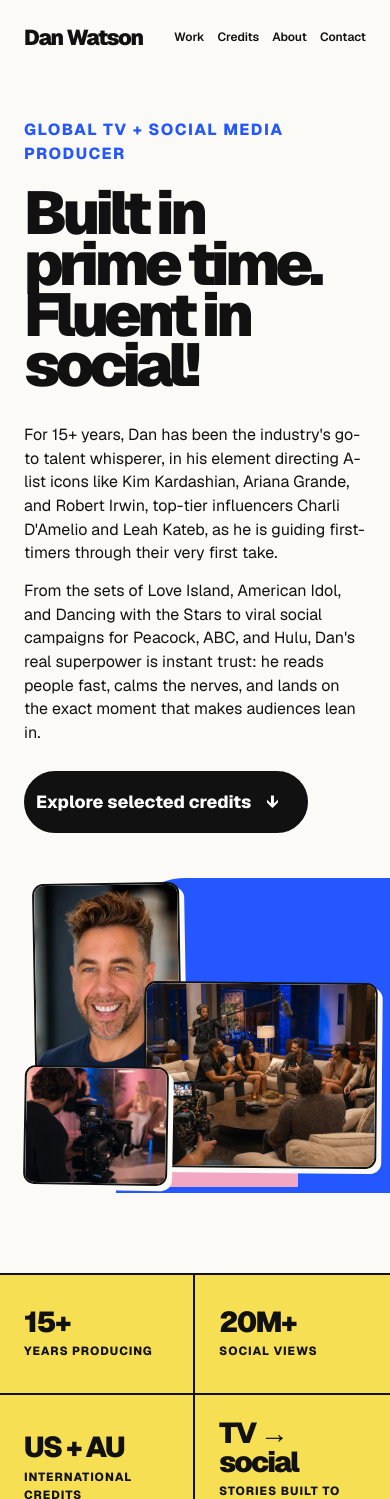
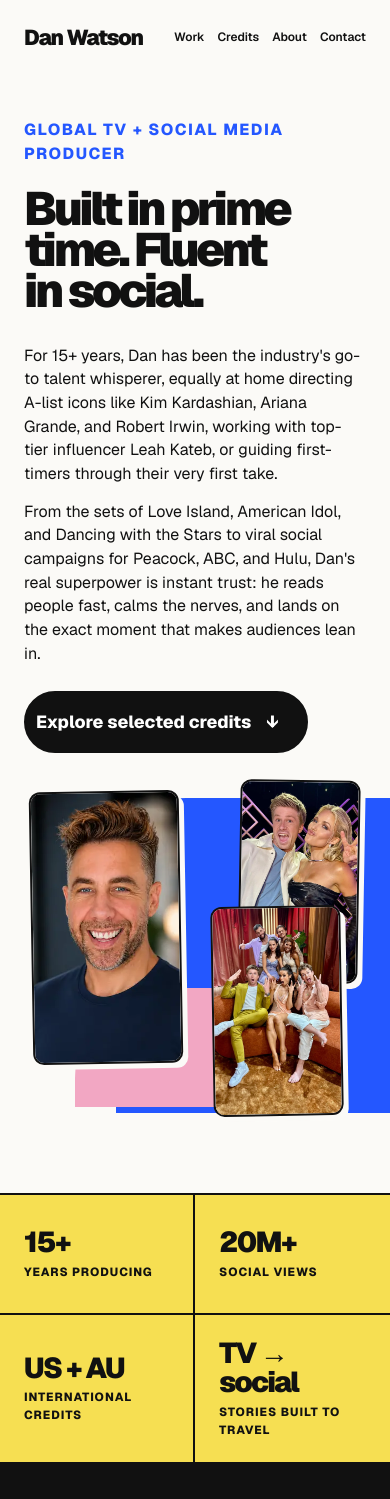
Before and after one commit to michealsheehy-alt/dan-watson-portfolio, a Next.js app: page / in a window 390 px wide. Shown: the top 1499 px of the page. Built offline with nearby package versions, Linux system fonts and the light colour scheme.

Commit message:
Apply Dan's latest homepage feedback

```diff
--- a/app/globals.css
+++ b/app/globals.css
@@ -128,9 +128,10 @@ nav a:focus-visible::after {
 }
 
 .hero h1 {
-  max-width: 690px;
-  font-size: clamp(4.4rem, 6.8vw, 7.15rem);
-  line-height: 0.84;
+  max-width: none;
+  font-size: clamp(1.4rem, 2.2vw, 2.9rem);
+  line-height: 0.94;
+  white-space: nowrap;
 }
 
 .hero-eyebrow {
@@ -249,27 +250,29 @@ nav a:focus-visible::after {
 }
 
 .media-card-portrait {
-  top: 30px;
-  left: 7%;
-  width: 40%;
-  height: 68%;
+  top: 5%;
+  left: 2%;
+  z-index: 4;
+  width: 44%;
+  height: 78%;
   transform: rotate(-1deg);
 }
 
-.media-card-wide {
-  right: -1%;
-  bottom: 10%;
-  width: 65%;
-  height: 53%;
-  transform: rotate(0.5deg);
-}
-
-.media-card-small {
-  bottom: 5%;
-  left: 0;
-  width: 39%;
-  height: 34%;
+.media-card-talent {
+  top: 2%;
+  right: 5%;
+  width: 34%;
+  height: 58%;
   transform: rotate(1deg);
+}
+
+.media-card-cast {
+  right: 9%;
+  bottom: 2%;
+  z-index: 3;
+  width: 36%;
+  height: 60%;
+  transform: rotate(-1deg);
 }
 
 .card-play {
@@ -1118,7 +1121,7 @@ footer > a:not(.wordmark) {
   }
 
   .hero h1 {
-    font-size: clamp(4.4rem, 10.5vw, 7rem);
+    font-size: clamp(1.75rem, 4vw, 2.5rem);
   }
 
   .section-heading {
@@ -1170,7 +1173,7 @@ footer > a:not(.wordmark) {
   }
 
   .hero h1 {
-    font-size: clamp(3.55rem, 15.5vw, 5.2rem);
+    font-size: clamp(1.6rem, 4.5vw, 2rem);
   }
 
   .hero-intro {
@@ -1199,17 +1202,18 @@ footer > a:not(.wordmark) {
   }
 
   .media-card-portrait {
-    left: 3%;
-    width: 43%;
-  }
-
-  .media-card-wide {
-    right: -3%;
-    width: 68%;
-  }
-
-  .media-card-small {
-    width: 42%;
+    left: 2%;
+    width: 44%;
+  }
+
+  .media-card-talent {
+    right: 2%;
+    width: 35%;
+  }
+
+  .media-card-cast {
+    right: 7%;
+    width: 38%;
   }
 
   .card-play {
@@ -1373,6 +1377,15 @@ footer > a:not(.wordmark) {
   }
 }
 
+@media (max-width: 560px) {
+  .hero h1 {
+    font-size: clamp(2.75rem, 12vw, 4rem);
+    line-height: 0.88;
+    white-space: normal;
+    text-wrap: balance;
+  }
+}
+
 @media (prefers-reduced-motion: reduce) {
   html {
     scroll-behavior: auto;
--- a/app/page.tsx
+++ b/app/page.tsx
@@ -315,18 +315,13 @@ export default function Home() {
       <section className="hero" id="top">
         <div className="hero-copy">
           <p className="eyebrow hero-eyebrow">GLOBAL TV + social media producer</p>
-          <h1>
-            Built in prime time.
-            <br />
-            Fluent in social!
-          </h1>
+          <h1>Built in prime time. Fluent in social.</h1>
           <div className="hero-intro-group">
             <p className="hero-intro">
               For 15+ years, Dan has been the industry&apos;s go-to talent whisperer,
-              in his element directing A-list icons like Kim Kardashian, Ariana
-              Grande, and Robert Irwin, top-tier influencers Charli D&apos;Amelio and
-              Leah Kateb, as he is guiding first-timers through their very first
-              take.
+              equally at home directing A-list icons like Kim Kardashian, Ariana
+              Grande, and Robert Irwin, working with top-tier influencer Leah
+              Kateb, or guiding first-timers through their very first take.
             </p>
             <p className="hero-intro">
               From the sets of Love Island, American Idol, and Dancing with the
@@ -340,7 +335,7 @@ export default function Home() {
           </a>
         </div>
 
-        <div className="hero-media" aria-label="Dan Watson and scenes from production">
+        <div className="hero-media" aria-label="Dan Watson with television talent">
           <span className="shape shape-blue" />
           <span className="shape shape-pink" />
           <figure className="media-card media-card-portrait">
@@ -349,16 +344,16 @@ export default function Home() {
               src="/images/dan-watson.webp"
             />
           </figure>
-          <figure className="media-card media-card-wide">
+          <figure className="media-card media-card-talent">
             <img
-              alt="Reality television production filming an ensemble scene"
-              src="/images/reality-set.webp"
+              alt="Dan Watson with television talent on set"
+              src="/images/dan-with-talent.webp"
             />
           </figure>
-          <figure className="media-card media-card-small">
+          <figure className="media-card media-card-cast">
             <img
-              alt="Male camera operator working on a television production"
-              src="/images/camera-operator.webp"
+              alt="Dan Watson with the cast of Dancing with the Stars: The Next Pro"
+              src="/images/dan-with-next-pro-cast.webp"
             />
           </figure>
         </div>
```
Also changed, not shown: public/images/dan-with-next-pro-cast.webp (added), public/images/dan-with-talent.webp (added).
